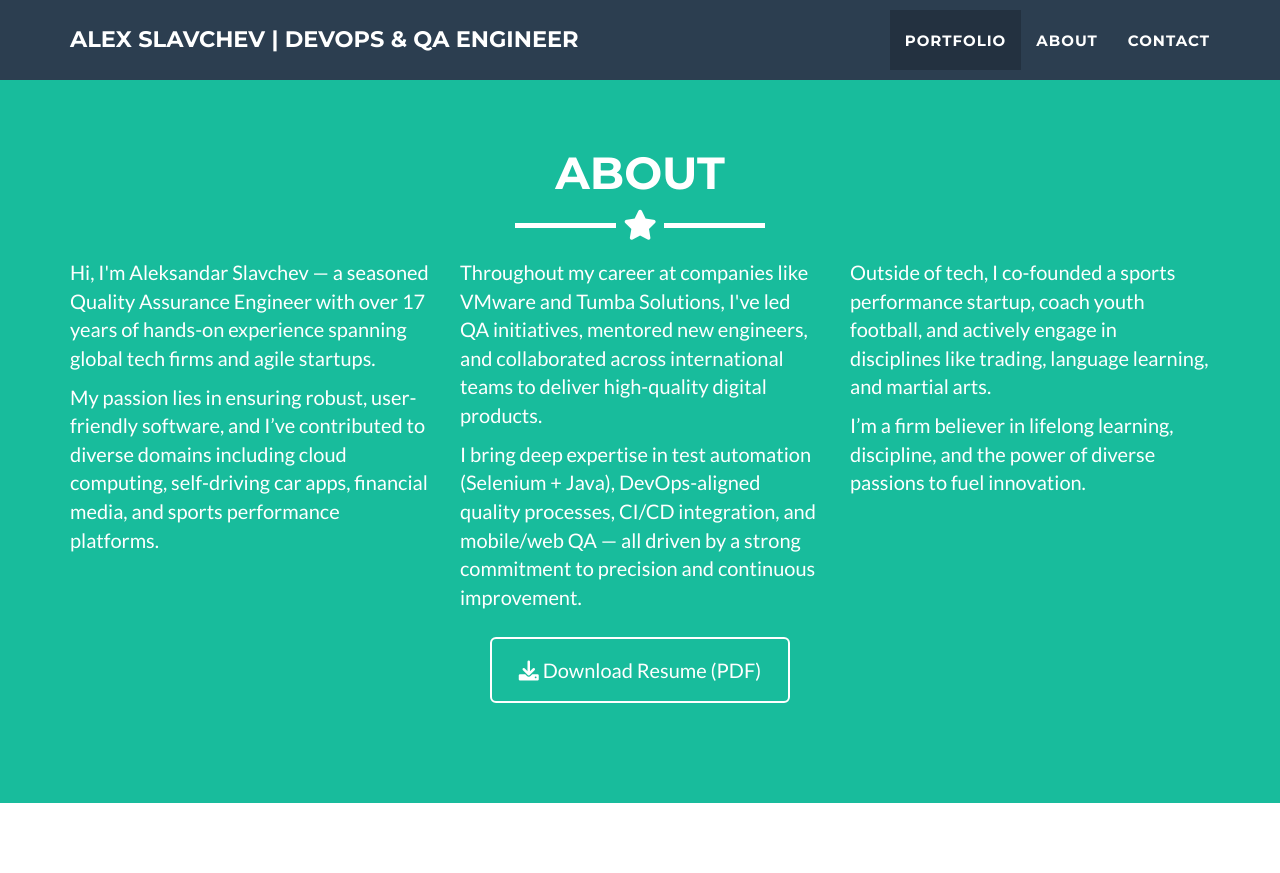
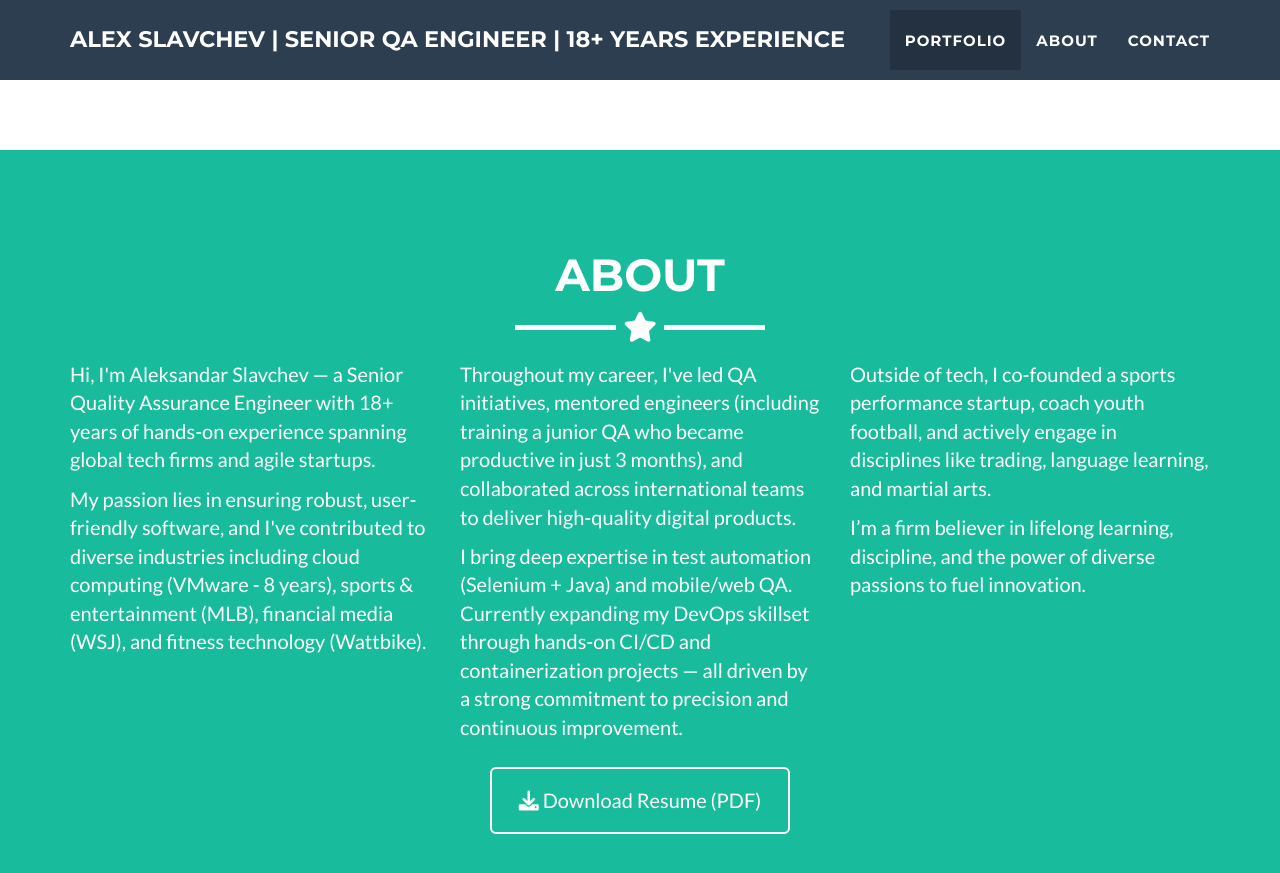
Before and after one commit to aslavchev/aslavchev.github.io, a Jekyll site: the page built from _posts/2025-11-03-project-5.markdown, in a window 1280 px wide and 900 px high, scrolled down 1999 px. Shown: the top 873 px of the window. Built offline with Jekyll 4.4.1, drawn with Linux system fonts in a browser that asks for light colours; some of the changed text lies outside the part shown.

Commit message:
Update professional profile to reflect current experience
- Update experience to 18+ years across all sections
- Highlight 8-year tenure at VMware
- Add specific industries: VMware (IT), MLB (sports), WSJ (publishing), Wattbike (fitness)
- Include concrete mentoring achievement
- Clarify current DevOps learning journey
- Update site title and skills tagline for better positioning

```diff
--- a/_config.yml
+++ b/_config.yml
@@ -1,10 +1,10 @@
 # Site settings
-title: Alex Slavchev | DevOps & QA Engineer
+title: Alex Slavchev | Senior QA Engineer | 18+ Years Experience
 email: aslavchev.android@gmail.com
 url: https://aslavchev.github.io
-description: "Personal site of Aleksandar Slavchev – Senior QA Engineer with 17+ years of experience in test automation, DevOps-aligned quality processes, and cross-platform software testing. Explore my projects, professional journey, and insights at the intersection of technology, sports, and performance."
+description: "Senior QA Engineer with 18+ years experience across IT, sports, and media industries. 8 years at VMware. Specializing in test automation with Selenium and Java. Currently expanding into DevOps and CI/CD practices."
 keywords: "QA, Mobile , Web , DevOps, Forex, Finance, Futbol, Baseball, MLB, Wattbike, Sport Performance"
-skills: "Web and Mobile QA - DevOps enthusiast - FX Trader - Football Coach"
+skills: "18+ Years QA Experience | Test Automation (Selenium/Java) | Learning DevOps & CI/CD"
 meta_author: Alex Slavchev
 
 # Google webmaster tools
@@ -32,7 +32,7 @@
 
 # Footer settings
 footer:
-  copyright: Alex Slavchev | DevOps & QA Engineer
+  copyright: Alex Slavchev | Senior QA Engineer | 18+ Years
   location: Location
   social: Around the Web
   credits: About the Theme
--- a/_includes/about.html
+++ b/_includes/about.html
@@ -10,17 +10,16 @@
     </div>
     <div class="row">
       <div class="col-lg-4">
-        <p>Hi, I'm Aleksandar Slavchev — a seasoned Quality Assurance Engineer with over 17 years of hands-on experience
+        <p>Hi, I'm Aleksandar Slavchev — a Senior Quality Assurance Engineer with 18+ years of hands-on experience
           spanning global tech firms and agile startups.</p>
-        <p>My passion lies in ensuring robust, user-friendly software, and I’ve contributed to diverse domains including
-          cloud computing,
-          self-driving car apps, financial media, and sports performance platforms.</p>
+        <p>My passion lies in ensuring robust, user-friendly software, and I've contributed to diverse industries including
+          cloud computing (VMware - 8 years), sports & entertainment (MLB), financial media (WSJ), and fitness technology (Wattbike).</p>
       </div>
       <div class="col-lg-4">
-        <p>Throughout my career at companies like VMware and Tumba Solutions, I've led QA initiatives, mentored new
-          engineers, and collaborated across international teams to deliver high-quality digital products.</p>
-        <p>I bring deep expertise in test automation (Selenium + Java), DevOps-aligned quality processes, CI/CD integration,
-          and mobile/web QA — all driven by a strong commitment to precision and continuous improvement.</p>
+        <p>Throughout my career, I've led QA initiatives, mentored engineers (including training a junior QA who became
+          productive in just 3 months), and collaborated across international teams to deliver high-quality digital products.</p>
+        <p>I bring deep expertise in test automation (Selenium + Java) and mobile/web QA. Currently expanding my DevOps
+          skillset through hands-on CI/CD and containerization projects — all driven by a strong commitment to precision and continuous improvement.</p>
       </div>
       <div class="col-lg-4">
         <p>Outside of tech, I co-founded a sports performance startup, coach youth football, and actively engage in
```
